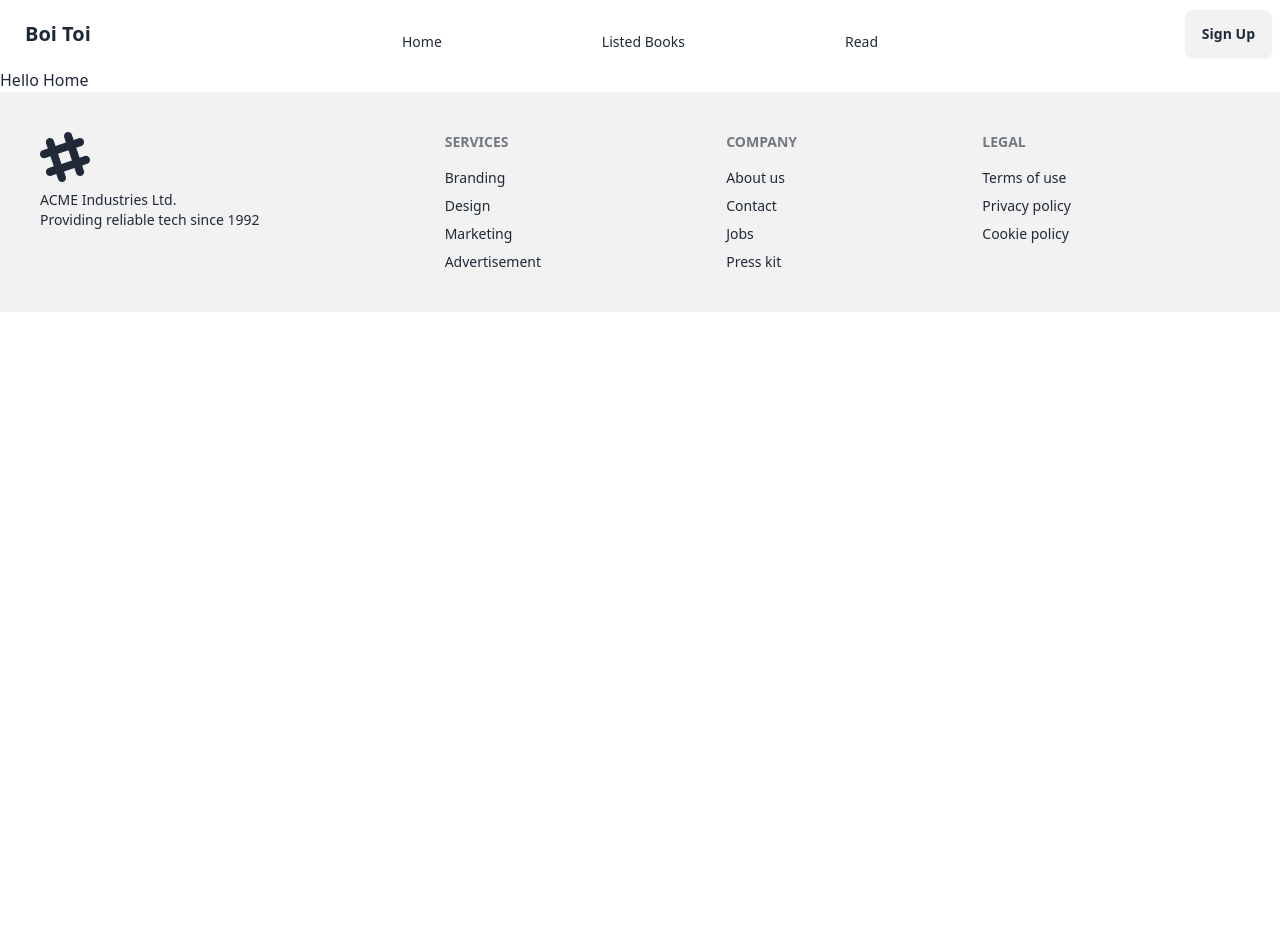
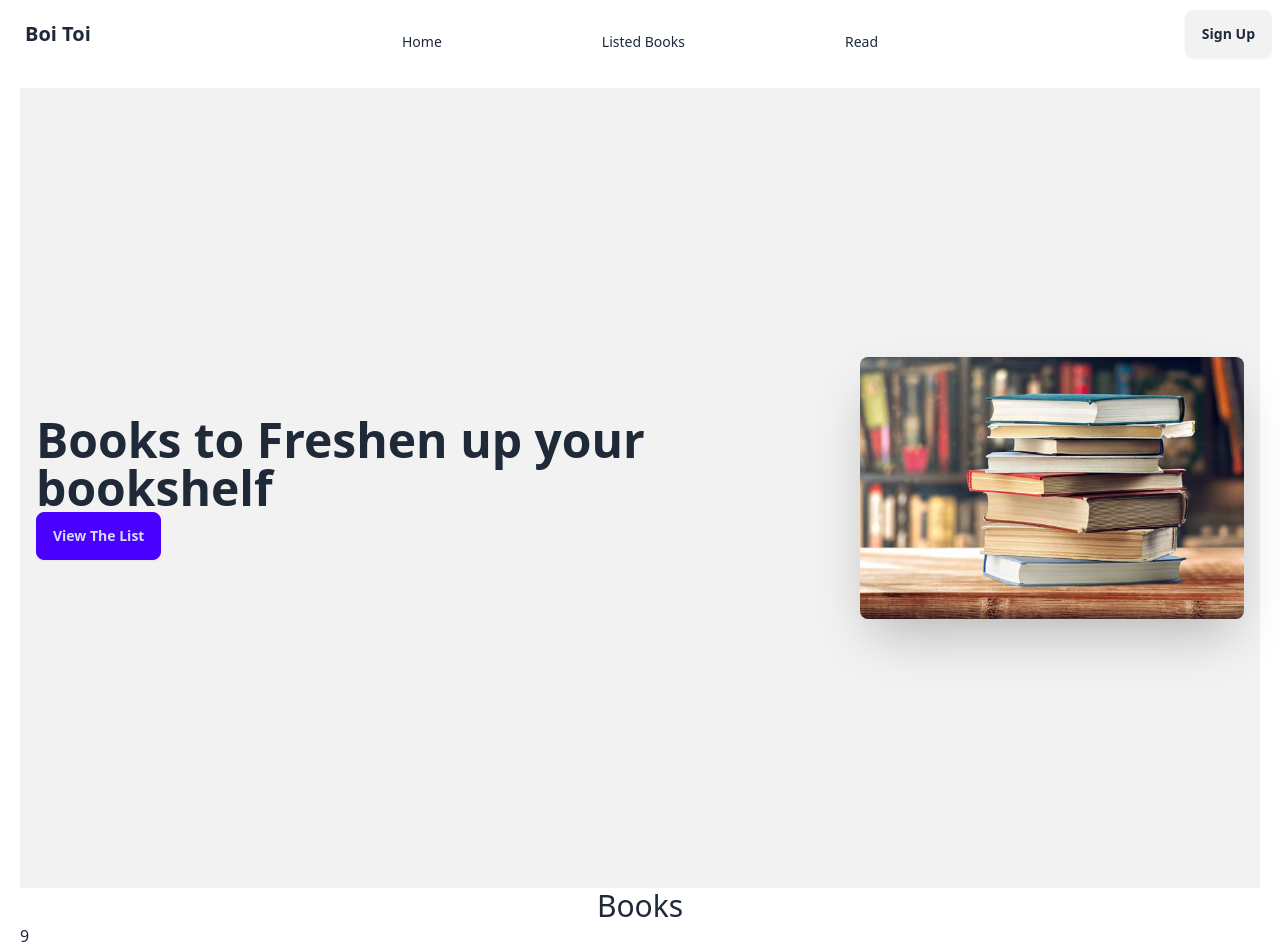
Before and after one commit to sumaiyaamin/boi-toi, a React (Vite) app: page / in a window 1280 px wide. Shown: the top 952 px of the page. Before the commit the page ends 800 px from the top, so only its background shows below. Built offline with nearby package versions, Linux system fonts and the light colour scheme.

Commit message:
state to store and data loading

```diff
--- /dev/null
+++ b/src/components/Banner/Banner.jsx
@@ -0,0 +1,24 @@
+import React from 'react';
+import banner from "../../assets/data/books.jpg"
+
+const Banner = () => {
+  return (
+    <div>
+      <div className="hero bg-base-200 min-h-screen">
+  <div className="hero-content flex-col lg:flex-row-reverse">
+    <img
+      src={banner}
+      className="max-w-sm rounded-lg shadow-2xl" />
+    <div>
+      <h1 className="text-5xl font-bold">Books to Freshen up your bookshelf</h1>
+
+      <button className="btn btn-primary">View The List</button>
+    </div>
+  </div>
+</div>
+
+    </div>
+  );
+};
+
+export default Banner;
--- /dev/null
+++ b/src/components/Books/Books.jsx
@@ -0,0 +1,26 @@
+import React, { useEffect, useState } from 'react';
+
+const Books = () => {
+
+  const [books, setBooks] = useState([]);
+
+  useEffect(() =>{
+    fetch('./booksData.json')
+    .then(res => res.json())
+    .then(data => setBooks(data))
+
+  },[])
+
+
+
+  return (
+    <div>
+      <h2 className='text-center text-3xl'>Books</h2>
+
+      <h3>{books.length}</h3>
+
+    </div>
+  );
+};
+
+export default Books;
--- a/src/components/Home/Home.jsx
+++ b/src/components/Home/Home.jsx
@@ -1,9 +1,12 @@
 import React from 'react';
+import Banner from '../Banner/Banner';
+import Books from '../Books/Books';
 
 const Home = () => {
   return (
     <div>
-      Hello Home
+     <Banner />
+     <Books />
     </div>
   );
 };
--- a/src/components/Routes/Routes.jsx
+++ b/src/components/Routes/Routes.jsx
@@ -5,9 +5,11 @@ import Footer from '../Footer/Footer';
 
 const Routes = () => {
   return (
-    <div>
+    <div className='min-h-screen flex flex-col'>
       <Navbar></Navbar>
-      <Outlet />
+      <div className='flex-1 p-5'>
+        <Outlet></Outlet>
+      </div>
 
       <Footer />
 
```
Also changed, not shown: public/booksData.json (renamed from src/assets/data/booksData.json), src/assets/data/books.jpg (renamed from src/assets/books.jpg).
